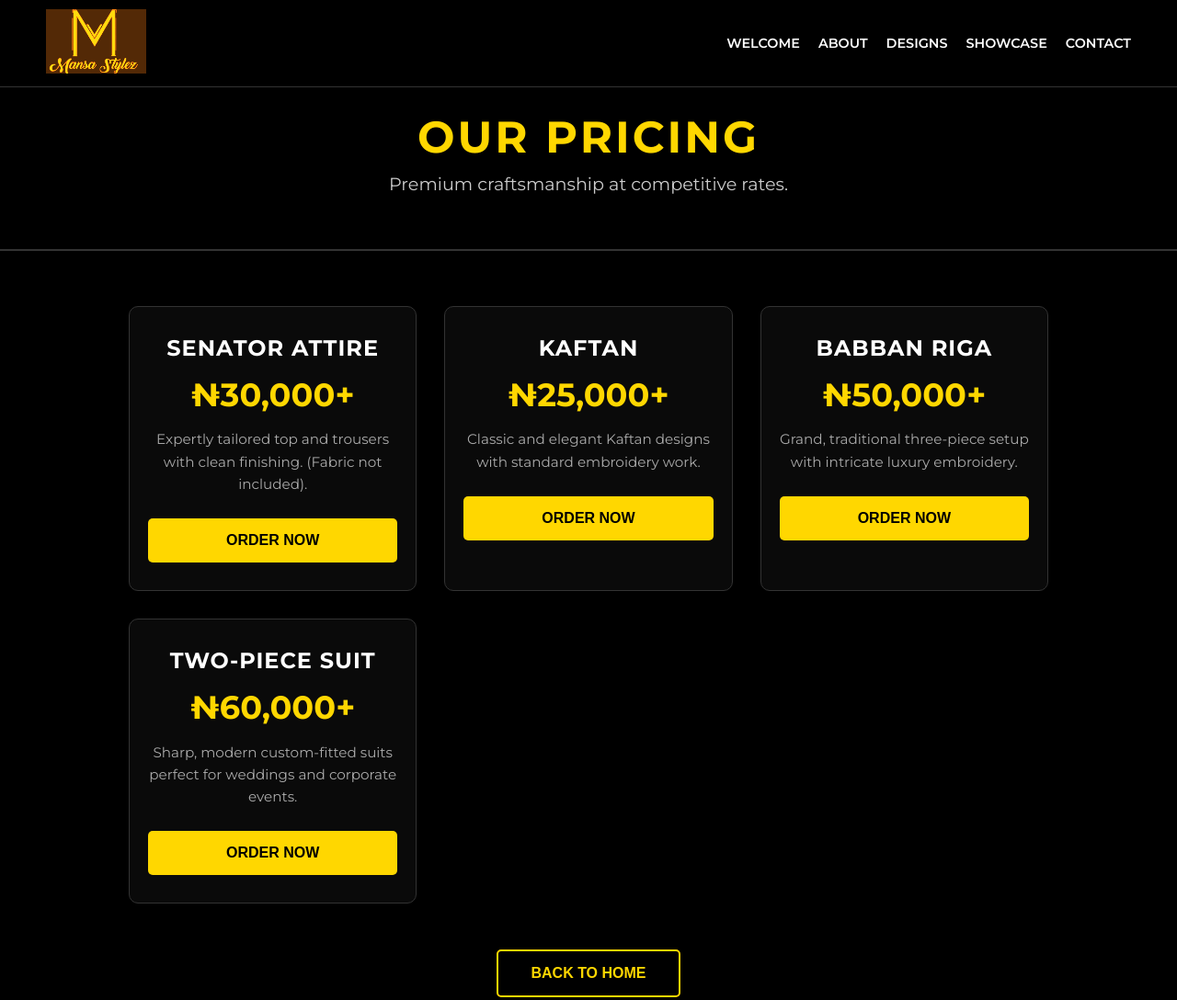
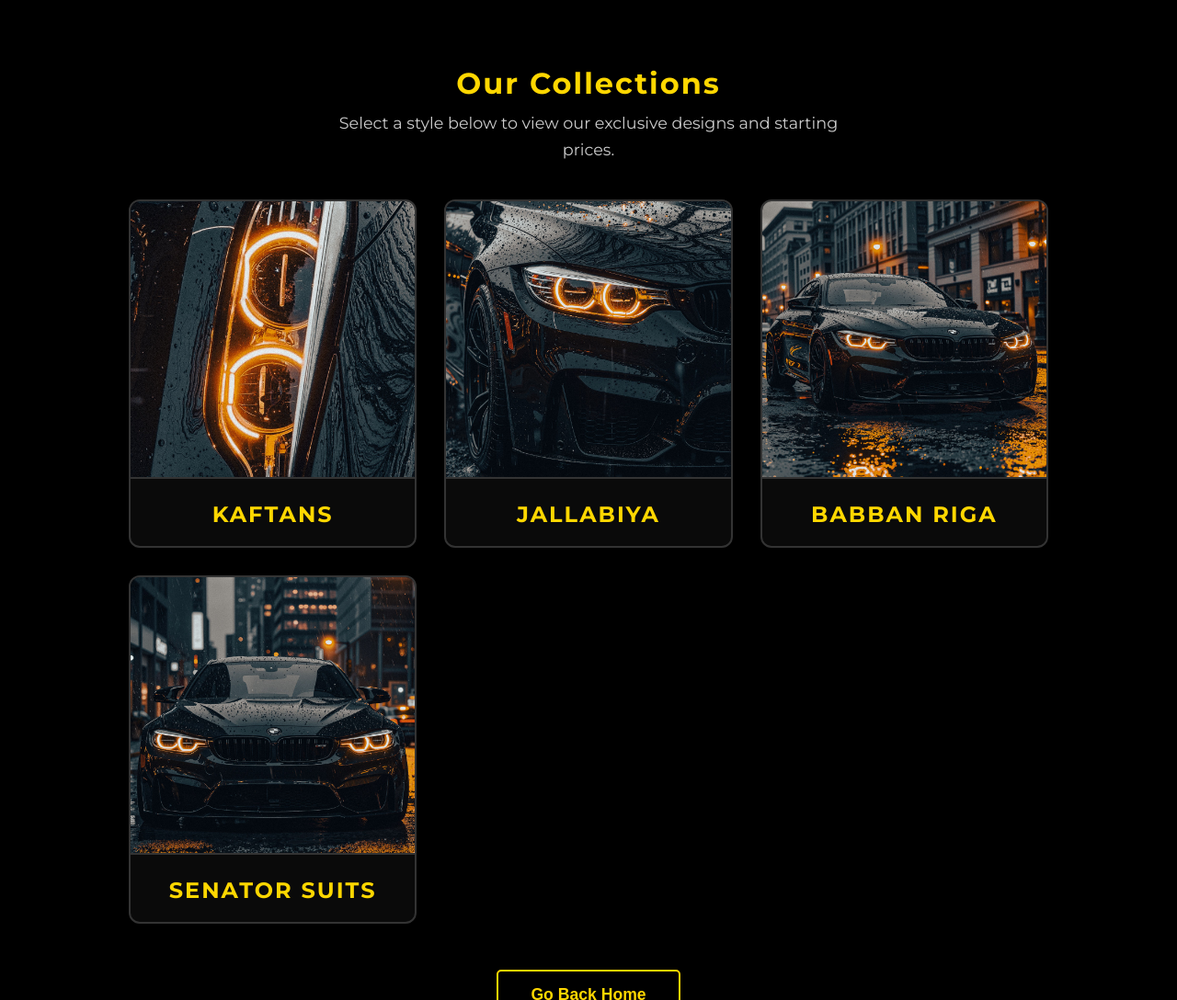
Before and after one commit to muhannadlm11-cell/MANSA-STYLEZZ-, a plain HTML site: page page3.html in a window 1280 px wide. Shown: the top 1088 px of the page at 92% size. Drawn offline with Linux system fonts and the light colour scheme.

Commit message:
Update page title and restructure layout

```diff
--- a/page3.html
+++ b/page3.html
@@ -3,239 +3,91 @@
 <head>
 <meta charset="UTF-8">
 <meta name="viewport" content="width=device-width, initial-scale=1.0">
-<title>MHB CLOTHING | Price List</title>
+<title>MANSA STYLEZ | Collections</title>
 <link href="https://fonts.googleapis.com/css2?family=Montserrat:wght@300;400;600;700&display=swap" rel="stylesheet">
 <style>
-/* Global styles */
-body {
-    margin: 0;
-    font-family: 'Montserrat', sans-serif;
-    background-color: #000;
-    color: #fff;
-    scroll-behavior: smooth;
-    overflow-x: hidden;
-}
+    body { margin: 0; font-family: 'Montserrat', sans-serif; background-color: #000; color: #fff; text-align: center; padding: 50px 20px; }
+    h1 { color: #FFD700; margin-bottom: 10px; font-weight: 700; letter-spacing: 2px;}
+    p.subtitle { font-size: 1.1em; color: #ccc; max-width: 600px; margin: 0 auto 40px auto; line-height: 1.6; }
 
-a { text-decoration: none; color: inherit; }
-
-/* Sticky Navigation Bar (Matching Homepage) */
-nav {
-    position: fixed;
-    top: 0;
-    width: 100%;
-    background: rgba(0, 0, 0, 0.9);
-    backdrop-filter: blur(10px);
-    display: flex;
-    justify-content: space-between;
-    align-items: center;
-    padding: 10px 50px;
-    z-index: 1000;
-    box-sizing: border-box;
-    border-bottom: 1px solid #333;
-}
-
-nav .logo img {
-    height: 70px;
-    width: auto;
-    filter: invert(85%) sepia(50%) saturate(1000%) hue-rotate(350deg) brightness(110%);
-    mix-blend-mode: screen;
-}
-
-/* Scrollable Navigation Menu */
-nav .links {
-    display: flex;
-    gap: 20px;
-    overflow-x: auto;
-    white-space: nowrap;
-    -webkit-overflow-scrolling: touch;
-    scrollbar-width: none;
-}
-
-nav .links::-webkit-scrollbar {
-    display: none;
-}
-
-nav .links a {
-    font-size: 0.9em;
-    font-weight: 600;
-    text-transform: uppercase;
-    transition: color 0.3s;
-}
-
-nav .links a:hover {
-    color: #FFD700;
-}
-
-/* Page Header */
-.page-header {
-    padding: 120px 20px 40px 20px;
-    text-align: center;
-    background: linear-gradient(rgba(0,0,0,0.8), rgba(0,0,0,0.8)), url('images/hero.jpg') center/cover;
-    border-bottom: 2px solid #333;
-}
-
-.page-header h1 {
-    font-size: 3em;
-    color: #FFD700;
-    margin: 0;
-    letter-spacing: 3px;
-    text-transform: uppercase;
-}
-
-.page-header p {
-    color: #ccc;
-    font-size: 1.2em;
-    margin-top: 10px;
-}
-
-/* Price Grid Section */
-.price-container {
-    padding: 60px 20px;
+    /* Category Grid Layout */
+    .category-grid {
+        display: grid;
+        grid-template-columns: repeat(auto-fit, minmax(280px, 1fr));
+        gap: 30px;
         max-width: 1000px;
         margin: 0 auto;
     }
 
-.price-grid {
-    display: grid;
-    grid-template-columns: repeat(auto-fit, minmax(280px, 1fr));
-    gap: 30px;
+    /* Category Cards that act as big buttons */
+    .category-card {
+        background-color: #0a0a0a;
+        border: 2px solid #333;
+        border-radius: 12px;
+        overflow: hidden;
+        cursor: pointer;
+        transition: transform 0.3s ease, border-color 0.3s ease;
     }
 
-.price-card {
-    background: #0a0a0a;
-    border: 1px solid #333;
-    border-radius: 10px;
-    padding: 30px 20px;
-    text-align: center;
-    transition: 0.3s;
+    .category-card:hover {
+        transform: translateY(-5px);
+        border-color: #FFD700;
+        box-shadow: 0 10px 25px rgba(255, 215, 0, 0.2);
     }
 
-.price-card:hover {
-    border-color: #FFD700;
-    transform: translateY(-5px);
-    box-shadow: 0 10px 25px rgba(255, 215, 0, 0.15);
+    .category-card img {
+        width: 100%;
+        height: 300px;
+        object-fit: cover;
+        border-bottom: 2px solid #333;
+        transition: opacity 0.3s;
     }
 
-.price-card h3 {
+    .category-card:hover img { opacity: 0.8; }
+
+    .category-card h3 {
+        margin: 0;
+        padding: 20px;
+        color: #FFD700;
         font-size: 1.5em;
-    color: #fff;
-    margin: 0 0 10px 0;
         text-transform: uppercase;
-    letter-spacing: 1px;
+        letter-spacing: 2px;
     }
 
-.price-card .price {
-    font-size: 2.2em;
-    color: #FFD700;
-    font-weight: 700;
-    margin: 15px 0;
-}
-
-.price-card .desc {
-    color: #aaa;
-    font-size: 0.95em;
-    line-height: 1.6;
-    margin-bottom: 25px;
-}
-
-/* Buttons */
-button {
-    background-color: #FFD700;
-    color: #000;
-    border: none;
-    padding: 15px 35px;
-    font-size: 1em;
-    font-weight: 700;
-    border-radius: 5px;
-    cursor: pointer;
-    transition: all 0.3s ease;
-    text-transform: uppercase;
-    width: 100%;
-}
-
-button:hover {
-    background-color: #e6c200;
-    transform: scale(1.02);
-}
-
-.back-btn {
-    background: transparent;
-    border: 2px solid #FFD700;
-    color: #FFD700;
-    width: auto;
-    margin-top: 50px;
-}
-
-.back-btn:hover {
-    background: #FFD700;
-    color: #000;
-}
-
-/* Mobile Adjustments */
-@media (max-width: 768px) {
-    nav { flex-direction: column; padding: 10px; gap: 10px; }
-    nav .links { width: 100%; justify-content: flex-start; flex-wrap: nowrap; padding-bottom: 5px; }
-    .page-header h1 { font-size: 2.2em; }
-}
+    .back-btn { background-color: transparent; color: #FFD700; border: 2px solid #FFD700; padding: 15px 35px; font-size: 1.1em; font-weight: 600; border-radius: 5px; cursor: pointer; margin-top: 50px; transition: 0.3s; }
+    .back-btn:hover { background-color: #FFD700; color: #000; }
 </style>
 </head>
 <body>
 
-<nav>
-    <div class="logo">
-        <a href="index.html"><img src="images/logo.jpg" alt="MHB CLOTHING Logo"></a>
-    </div>
-    <div class="links">
-        <a href="index.html#welcome">Welcome</a>
-        <a href="index.html#about">About</a>
-        <a href="index.html#gallery">Designs</a>
-        <a href="index.html#video-showcase">Showcase</a>
-        <a href="index.html#contact">Contact</a>
-    </div>
-</nav>
+    <h1>Our Collections</h1>
+    <p class="subtitle">Select a style below to view our exclusive designs and starting prices.</p>
 
-<div class="page-header">
-    <h1>Our Pricing</h1>
-    <p>Premium craftsmanship at competitive rates.</p>
+    <div class="category-grid">
+
+        <div class="category-card" onclick="window.location.href='kaftan.html'">
+            <img src="images/design1.jpg" alt="Kaftans">
+            <h3>Kaftans</h3>
         </div>
 
-<div class="price-container">
-    <div class="price-grid">
-
-        <div class="price-card">
-            <h3>Senator Attire</h3>
-            <p class="price">₦30,000+</p>
-            <p class="desc">Expertly tailored top and trousers with clean finishing. (Fabric not included).</p>
-            <button onclick="window.location.href='order.html'">Order Now</button>
+        <div class="category-card" onclick="window.location.href='jallabiya.html'">
+            <img src="images/design3.jpg" alt="Jallabiya">
+            <h3>Jallabiya</h3>
         </div>
 
-        <div class="price-card">
-            <h3>Kaftan</h3>
-            <p class="price">₦25,000+</p>
-            <p class="desc">Classic and elegant Kaftan designs with standard embroidery work.</p>
-            <button onclick="window.location.href='order.html'">Order Now</button>
+        <div class="category-card" onclick="window.location.href='babban_riga.html'">
+            <img src="images/design4.jpg" alt="Babban Riga">
+            <h3>Babban Riga</h3>
         </div>
 
-        <div class="price-card">
-            <h3>Babban Riga</h3>
-            <p class="price">₦50,000+</p>
-            <p class="desc">Grand, traditional three-piece setup with intricate luxury embroidery.</p>
-            <button onclick="window.location.href='order.html'">Order Now</button>
-        </div>
-
-        <div class="price-card">
-            <h3>Two-Piece Suit</h3>
-            <p class="price">₦60,000+</p>
-            <p class="desc">Sharp, modern custom-fitted suits perfect for weddings and corporate events.</p>
-            <button onclick="window.location.href='order.html'">Order Now</button>
+        <div class="category-card" onclick="window.location.href='senator.html'">
+            <img src="images/design2.jpg" alt="Senator Suits">
+            <h3>Senator Suits</h3>
         </div>
 
     </div>
 
-    <div style="text-align: center;">
-        <button class="back-btn" onclick="window.location.href='index.html'">Back to Home</button>
-    </div>
-</div>
+    <button class="back-btn" onclick="window.location.href='index.html'">Go Back Home</button>
 
 </body>
 </html>
```
Lines whose indentation alone changed are shown as unchanged.
